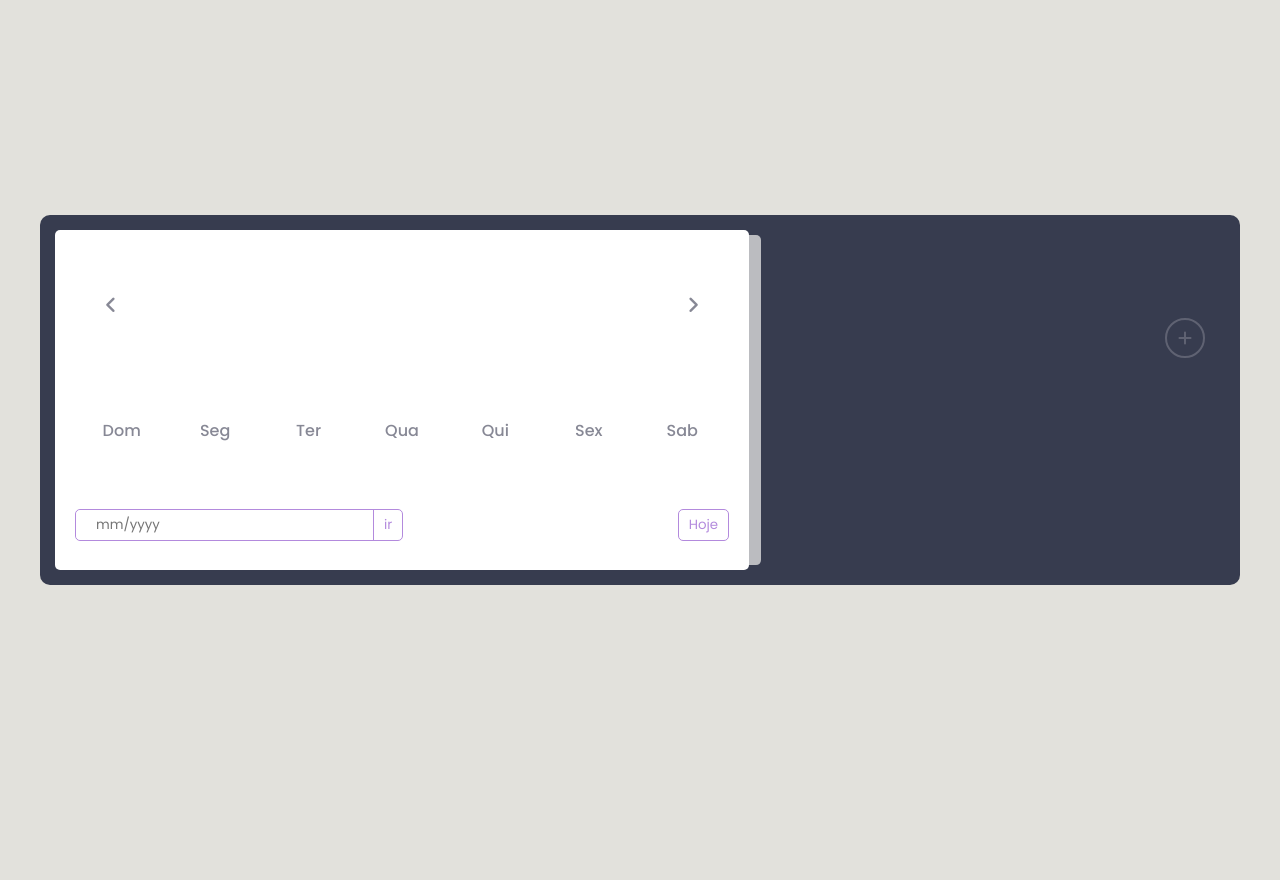
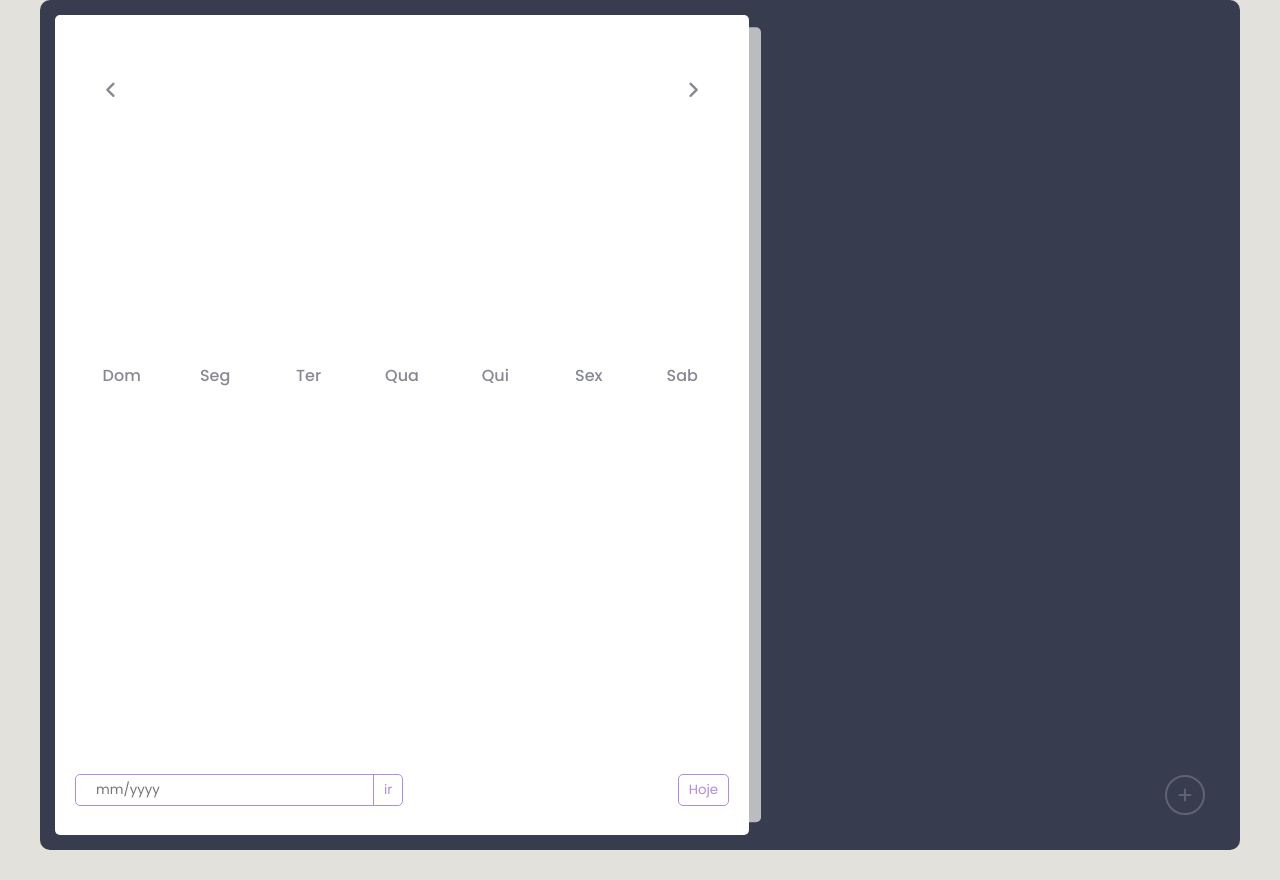
Before and after one commit to MandaAlmeida/Agenda, a website: page src/templates/index.html in a window 1280 px wide. Before the commit the page ends 800 px from the top, so only its background shows below. Drawn offline with nearby package versions, Linux system fonts and the light colour scheme; files that its build step writes are made by us from their sources; files whose address does not match are found by name.

Commit message:
fix(reponsividade): conserta bug na responsividade

```diff
--- a/src/styles/common/global.scss
+++ b/src/styles/common/global.scss
@@ -1,8 +1,10 @@
 body {
+    position: relative;
     min-height: 100vh;
     display: flex;
     align-items: center;
     justify-content: center;
+    padding-bottom: 30px;
     background-color: $gray1;
 }
 
--- a/src/styles/partials/annotation.scss
+++ b/src/styles/partials/annotation.scss
@@ -1,7 +1,7 @@
 .right {
     position: relative;
     width: 40%;
-    height: 100%;
+    min-height: 100%;
     padding: 20px 0;
 
     .today-date {
@@ -271,6 +271,7 @@
 @media (max-width: 1024px) {
     .right {
         width: 100%;
+        height: 100%;
         padding: 20px 0;
 
         .events {
--- a/src/styles/partials/calendar.scss
+++ b/src/styles/partials/calendar.scss
@@ -211,6 +211,8 @@
         padding: 20px 0;
 
         .calendar {
+            height: 100%;
+
             &::after {
                 top: 100%;
                 left: 50%;
--- a/src/styles/partials/container.scss
+++ b/src/styles/partials/container.scss
@@ -1,11 +1,12 @@
 .container {
     position: relative;
     width: 1200px;
-    max-height: 500px;
+    min-height: 850px;
     margin: 0 auto;
     padding: 5px;
     color: $white;
     display: flex;
+
     border-radius: 10px;
     background-color: $gray7;
 }
```
Also changed, not shown: dist/main.css.
